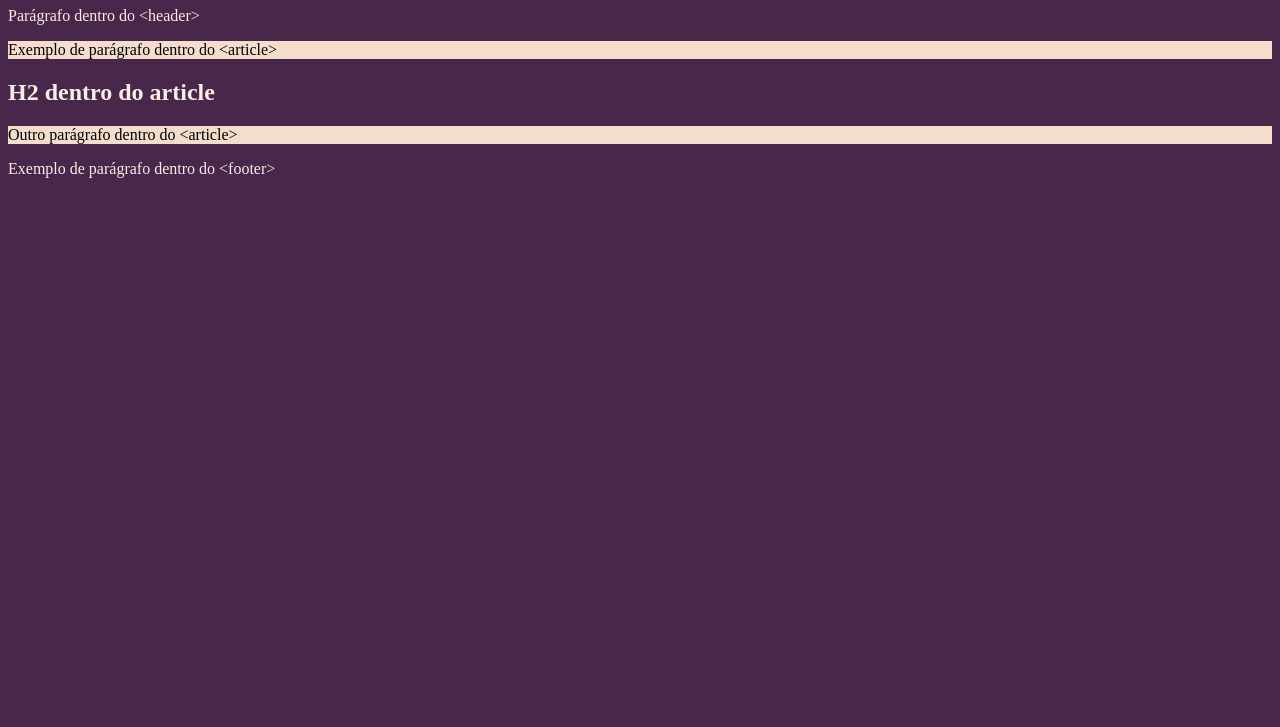
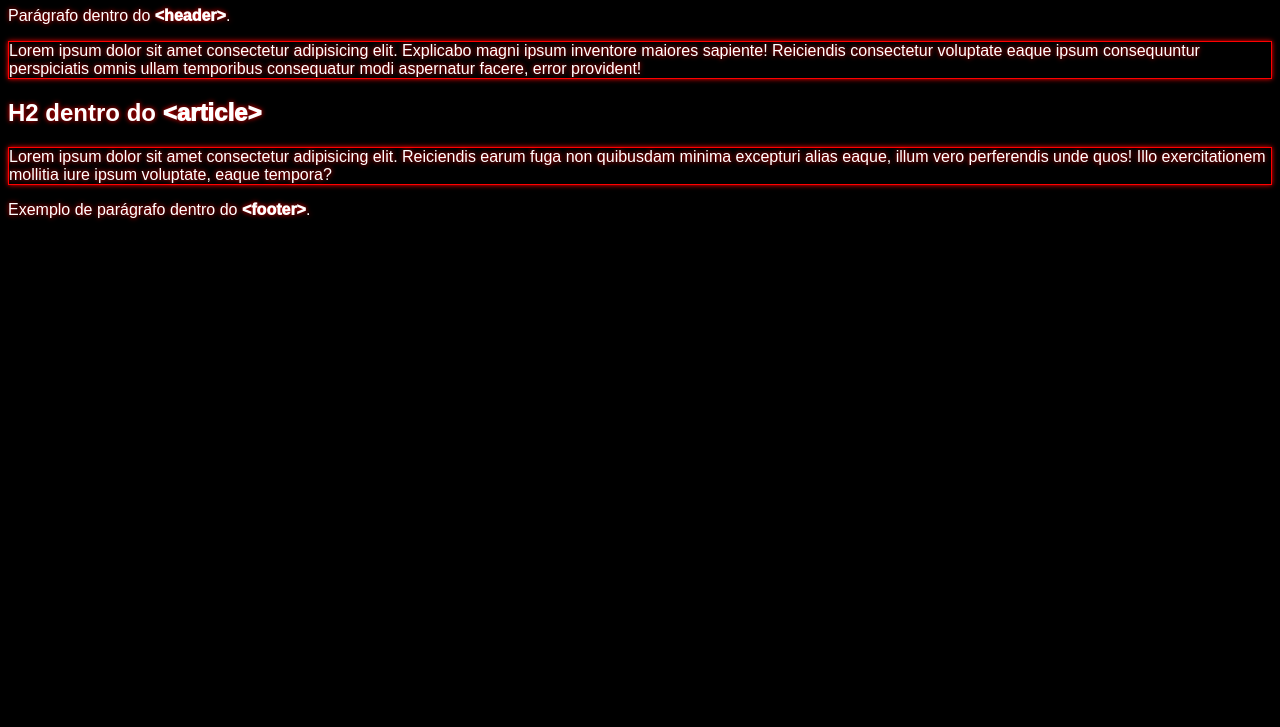
Before and after one commit to AlexGervasioNunes/DevWeb_2024_01, a plain HTML site: page CCS/AULA 04 - ID/element.html in a window 1280 px wide. Shown: the part 73-800 px from the top of the page. Drawn offline with Linux system fonts and the light colour scheme.

Commit message:
modified:   CCS/AULA 04 - ID/element.css 	modified:   CCS/AULA 04 - ID/element.html

```diff
--- a/CCS/AULA 04 - ID/element.css
+++ b/CCS/AULA 04 - ID/element.css
@@ -1,11 +1,21 @@
 @charset "utf-8";
 
 * {
-    background-color: #49274A;
-    color: #F8EEE7;
+    background-color: #000000;
+    text-shadow: 0px 0px 5px #ff0000;
+    color: #ffffff;
+    font-family: Arial, Helvetica, sans-serif;
 }
 
 article p {
-    background-color: #F4DECB;
-    color: black;
+    background-color: #000000;
+    box-shadow: 0px 0px 5px #f00;
+    border: solid;
+    border-color: #f00;
+    border-width: 1px;
+    color: rgb(255, 255, 255);
 }
+
+.o {
+    font-weight: 1000;
+}
--- a/CCS/AULA 04 - ID/element.html
+++ b/CCS/AULA 04 - ID/element.html
@@ -10,15 +10,15 @@
 <body>
     <header>
         <h1>Empresa de Design Acme</h1>
-        <p>Parágrafo dentro do &lt;header&gt;</p>
+        <p>Parágrafo dentro do <span class="o">&lt;header&gt;</span>.</p>
     </header>
     <article>
-        <p>Exemplo de parágrafo dentro do &lt;article&gt;</p>
-        <h2>H2 dentro do article</h2>
-        <p>Outro parágrafo dentro do &lt;article&gt;</p>
+        <p>Lorem ipsum dolor sit amet consectetur adipisicing elit. Explicabo magni ipsum inventore maiores sapiente! Reiciendis consectetur voluptate eaque ipsum consequuntur perspiciatis omnis ullam temporibus consequatur modi aspernatur facere, error provident!</p>
+        <h2>H2 dentro do <span class="o">&lt;article&gt;</span></h2>
+        <p>Lorem ipsum dolor sit amet consectetur adipisicing elit. Reiciendis earum fuga non quibusdam minima excepturi alias eaque, illum vero perferendis unde quos! Illo exercitationem mollitia iure ipsum voluptate, eaque tempora?</p>
     </article>
     <footer>
-        <p>Exemplo de parágrafo dentro do &lt;footer&gt;</p>
+        <p>Exemplo de parágrafo dentro do <span class="o">&lt;footer&gt;</span>.</p>
     </footer>
 </body>
 
```
